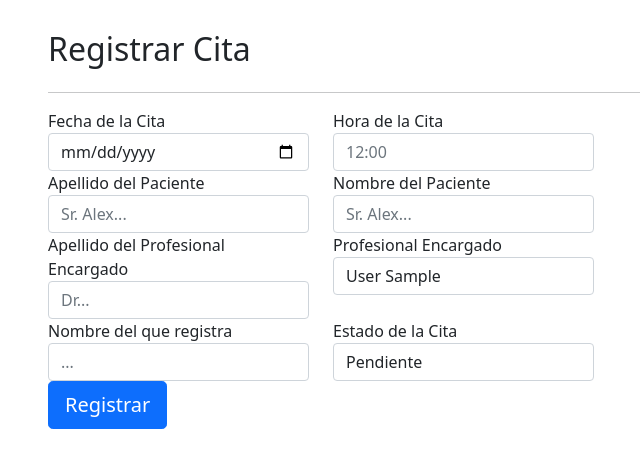
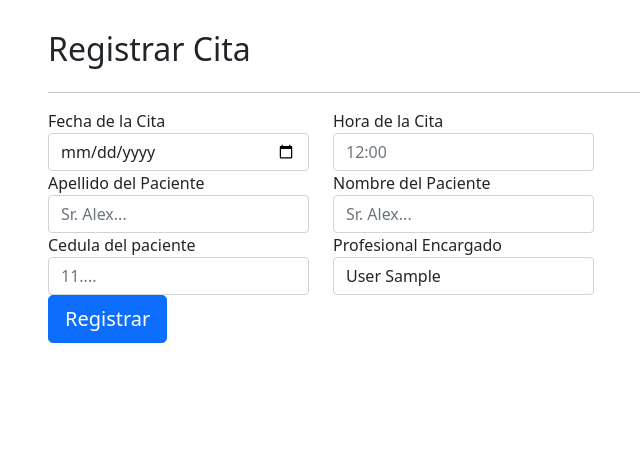
Before and after one commit to Dasc1227/Softville-NotTraditional, a Django app: template calendville/appointments/templates/register_appointment.html in a window 1280 px wide. Shown: the part 56-524 px from the top of the page, without its empty margins (34-674 px from the left). Run offline with Django 3.2, Linux system fonts and the light colour scheme; the template is opened without the code that fills it: values that come from a table or form of the project are taken from there, others are empty; the visitor is signed in with stand-in values (Sample User, id 1); data comes from the database, SQL or seed files in the repository.

Commit message:
Pair programming: Register implemented and forms added Co-authored-by:Luis Ramirez<luchoestebanra@gmail.com>

```diff
--- a/calendville/appointments/admin.py
+++ b/calendville/appointments/admin.py
@@ -27,7 +27,7 @@ class WorkerAdmin(UserAdmin):
     add_fieldsets = (
         (None, {
             'classes': ('wide',),
-            'fields': ('email', 'password1', 'password2'),
+            'fields': ('email', 'password1', 'password2', 'id_number'),
         }),
     )
     list_display = ('email', 'first_name', 'last_name', 'is_staff')
--- /dev/null
+++ b/calendville/appointments/forms.py
@@ -0,0 +1,9 @@
+from django import forms
+
+class Register_appointment_form(forms.Form):
+    inputDate = forms.DateField()
+    inputTime = forms.TimeField()
+    inputLastName = forms.CharField(max_length=100)
+    inputName = forms.CharField(max_length=100)
+    inputPatientID = forms.CharField(max_length=100)
+    workerSelected = forms.CharField(max_length=100)
--- a/calendville/appointments/templates/register_appointment.html
+++ b/calendville/appointments/templates/register_appointment.html
@@ -8,6 +8,7 @@
         </div>
         <hr>
         <form  id="form_register_appointment" action="{% url 'register_appointment' %}" method="post">
+            {% csrf_token %}
             <div class="form-group">
                 <div class="row item-group">
                     <div class="col-sm-3">
@@ -26,38 +27,24 @@
                     <input type="text" class="form-control" id="inputLastName" name="inputLastName" placeholder="Sr. Alex..." required>
                 </div>
                 <div class="col-sm-3">
-                    <label for="labelName">Nombre del Paciente</label>
+                    <label for="labelLastName">Nombre del Paciente</label>
                     <input type="text" class="form-control" id="inputName" name="inputName" placeholder="Sr. Alex..." required>
                 </div>
             </div>
             <div class="row item-group">
                 <div class="col-sm-3">
-                    <label for="labelProfessional">Apellido del Profesional Encargado</label>
-                    <input type="text" class="form-control" id="inputProfessional"  name = "inputProfessionalLastName" placeholder="Dr..." required>
+                    <label for="labelName">Cedula del paciente</label>
+                    <input type="text" class="form-control" id="inputPatientID" name="inputPatientID" placeholder="11...." required>
                 </div>
                 <div class="col-sm-3">
                     <label for="labelName">Profesional Encargado</label>
-                    <select class="form-control" id="status" required name="status" >
+                    <select class="form-control" id="workerSelected" required name="workerSelected" >
                         {% for worker in workers %}
-                            <option value="{{worker.id}}">{{worker.last_name}} {{worker.first_name}}</option>
+                            <option value="{{worker.email}}">{{worker.last_name}} {{worker.first_name}}</option>
                         {% endfor %}
                     </select>
                 </div>
-            </div>
-            <div class="row item-group">
-                <div class="col-sm-3">
-                    <label for="labelRegister">Nombre del que registra</label>
-                    <input type="text" class="form-control" id="inputRegister" name ="inputRegister" placeholder="..." required>
-                </div>
-                <div class="col-sm-3">
-                    <label for="labelName">Estado de la Cita</label>
-                    <select class="form-control" id="status" required name="status" >
-                        <option>Pendiente</option>
-                        <option>Asistió</option>
-                        <option>No se presentó</option>
-                        <option>Cancelada</option>
-                    </select>
-                </div>
+
             </div>
             <div class="row item-group">
                 <div class="col-sm-3">
@@ -65,4 +52,19 @@
                 </div>
             </div>
         </form>
+        {% if form.errors %}
+        <div class="alert alert-danger alert-dismissible col-12 mx-1" role="alert">
+            <div id="form_errors">
+                {% for key, value in form.errors.items %}
+                    <span class="fieldWrapper">
+                        {{ key }}:{{ value }}
+                    </span>
+                {% endfor %}
+            </div>
+            <button type="button" class="close" data-dismiss="alert" aria-label="Close">
+                <span aria-hidden="true">&times;</span>
+            </button>
+        </div>
+        {% endif %}
+
 {% endblock %}
```
Also changed, not shown: calendville/appointments/views.py (+26 -19 lines).
